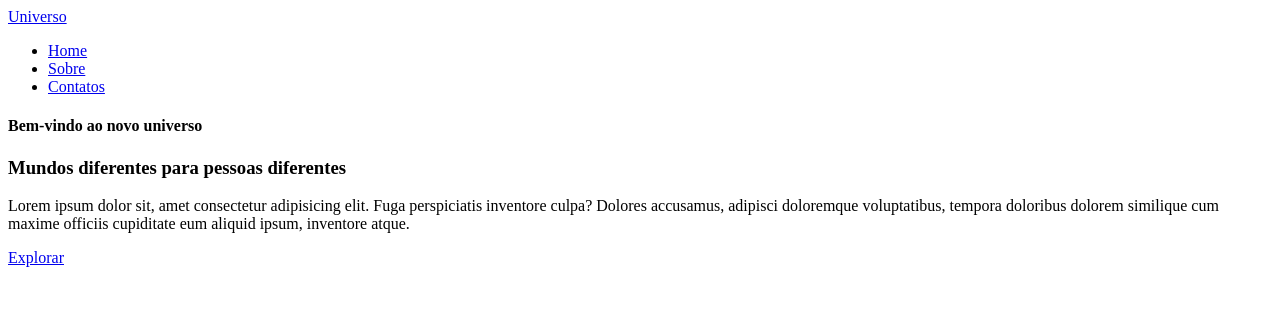
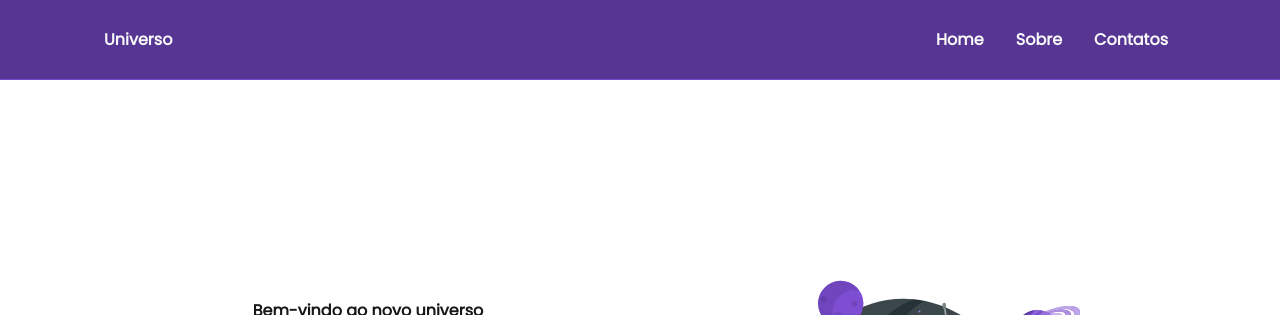
Before and after one commit to feperonica/portifolio_fundweb, a plain HTML site: page index.html in a window 1280 px wide. Shown: the top 315 px of the page. Drawn offline with Linux system fonts and the light colour scheme.

Commit message:
:sparkles: Criação da Folha de Estilos - styles.css

```diff
--- /dev/null
+++ b/assets/css/style.css
@@ -0,0 +1,151 @@
+/* RESETAR CONFIGURAÇÕES DO NAVEGADOR */
+
+*{
+    margin: 0;
+    padding: 0;
+    box-sizing: border-box;
+    text-decoration: none;
+    font-weight: 400;
+    outline: none;
+    font-family: 'Poppins', sans-serif;
+}
+
+/* VARIAVEIS DE CORES */
+
+:root {
+    --purple-200: #9a7bd1;
+    --purple-500: #6b36c8;
+    --purple-800: #441f88;
+    --gray-200: #cccccc;
+    --gray-400: #505861;
+    --black-800: #171717;
+    --white: #F9F9F9;
+}
+
+html {
+    width: 100%;
+    height: 100vh;
+    scroll-behavior: smooth;
+}
+
+body {
+    background-color: var (--gray-200);
+    color: var(--black-800);
+    -webkit-font-smoothing: antialiased;
+    -moz-osx-font-smoothing: grayscale;
+}
+
+button, a {
+    cursor: pointer;
+}
+
+.botao{
+    padding: 0.5rem 2rem;
+    border: 1px solid var(--purple-800);
+    border-radius: 0.75rem;
+    font-size: 1rem;
+    font-weight: 700;
+    text-align: center;
+    color: var(--purple-800);
+    background-color: none;
+}
+
+.botao:hover{
+    color: var(--white);
+    background-color: var(--purple-800);
+}
+
+.flex {
+    display: flex;
+    justify-content: center;
+    align-items: center;
+}
+
+/* Header */
+
+.menu_container{
+    position: sticky;
+    top: 0;
+    width: 100%;
+    height: 5rem;
+    background-color: var(--purple-800);
+    border-bottom: 1px solid var(--purple-500);
+    filter: opacity(0.9);
+    z-index: 1000;
+}
+
+.menu_container a{
+    font-weight: 700;
+    color: var(--white)
+}
+
+.menu_container a:hover{
+    color: var(--purple-200);
+}
+
+.menu_content{
+    display: flex;
+    justify-content: space-between;
+    align-items: center;
+    width: 100%;
+    height: 100%;
+    max-width: 1120px;
+    padding: 0 1.5rem;
+}
+
+.menu_list{
+    display: flex;
+    text-align: center;
+    list-style: none;
+    margin: 0;
+    padding: 0;
+}
+
+.menu_list li{
+    margin-left: 1rem;
+}
+
+.menu_list a{
+    display: block;
+    padding: 0.5rem;
+}
+
+/* Home */
+
+.home_container{
+    height: calc(100vh - 6.25rem);
+    max-width: 1120px;
+    margin: 1rem auto;
+    padding: 0 1rem;
+}
+
+.home_container p,h1,h4{
+    text-align: center;
+}
+
+.home_container h1{
+    font-size: 2.25rem;
+    font-weight: 700;
+    line-height: 3rem;
+}
+
+.home_container h4{
+    font-weight: 700;
+}
+
+.home_container p{
+    margin: 1rem 0;
+}
+
+.home_container .botao{
+    width: 40%;
+}
+
+.home_content{
+    flex-direction: column;
+    width: 50vw;
+}
+
+.home_content img{
+    width: 75%;
+}
--- a/index.html
+++ b/index.html
@@ -1,30 +1,42 @@
 <!DOCTYPE html>
 <html lang="pt-br">
 <head>
+
+    <!-- Servidores de Fontes do Google -->
+    <link rel="preconnect" href="https://fonts.googleapis.com">
+    <link rel="preconnect" href="https://fonts.gstatic.com" crossorigin>
+
+    <!-- Fonte do Google - Poppins -->
+    <link href="https://fonts.googleapis.com/css2?family=Poppins&display=swap" rel="stylesheet">
     <meta charset="UTF-8">
     <meta name="viewport" content="width=device-width, initial-scale=1.0">
     <meta name="description" content="Projeto Portifólio do Felipe, desenvolvedor web fullstack">
     <meta name="author" content="Felipe Peronica">
     <meta name="keywords" content="Portifólio, desenvolvedor, web, fullstack, Felipe Peronica, HTML, CSS, JavaScript">
     <link rel="icon" href="./assets/img/favicon.svg" />
+
+    <!-- Link para o arquivo CSS -->
+    <link rel="stylesheet" href="./assets/css/style.css" />
+
 <title>Portifólio do Felipe</title>
+
 </head>
 <body>
 
     <!-- Cabeçalho da página -->
-    <header>
-        <div id="header_content">
+    <header = class="flex menu_container " >
+        <div id="header_content" class= "menu_content">
             <!-- Título do cabeçalho -->
              <div id="titulo">
                 <a href="#">Universo</a>
              </div>
 
              <!-- Menu -->
-              <div id="menu">
+              <div id="menu" class="flex">
 
                     <!-- Barra de Navegação -->
                      <nav>
-                        <ul>
+                        <ul class="flex menu_list">
                             <li><a href="#">Home</a></li>
                             <li><a href="#about">Sobre</a></li>
                             <li><a href="#contact">Contatos</a></li>
@@ -37,18 +49,19 @@
     <!-- Seção Principal da pagina -->
     <main>
         <!-- Seção Home -->
-        <section id="home">
+        <section id="home" class="flex home_container">
 
-            <article id="home_texto">
+            <article id="home_texto" class="flex home_content">
 
                 <h4>Bem-vindo ao novo universo</h4>
                 <h1>Mundos diferentes para pessoas diferentes</h1>
                 <p>Lorem ipsum dolor sit, amet consectetur adipisicing elit. Fuga perspiciatis inventore culpa? Dolores accusamus, adipisci doloremque voluptatibus, tempora doloribus dolorem similique cum maxime officiis cupiditate eum aliquid ipsum, inventore atque.</p>
-                <a href="https://github.com/feperonica" target="_blank">Explorar</a>
+                <a href="https://github.com/feperonica" target="_blank" class="botao" >Explorar</a>
             </article>
 
-            <article id="home_imagem">
-                <img src="./assets/img/astronauta.svg" alt="Capacete do astronauta com animação"
+            <!-- Imagem da seção  Home -->
+            <article id="home_imagem" class="flex home_content">
+                <img src="./assets/img/astronauta.svg" alt="Capacete do astronauta com animação">
             </article>
         </section>
 
@@ -59,7 +72,7 @@
             <h1>Sobre Mim</h1>
             <p>Lorem ipsum dolor sit, amet consectetur adipisicing elit. Fuga perspiciatis inventore culpa? Dolores accusamus, adipisci doloremque voluptatibus, tempora doloribus dolorem similique cum maxime officiis cupiditate eum aliquid ipsum, inventore atque.</p>
                 <article id="about_texto">
-                <a href="https://github.com/feperonica" target="_blank">Github</a>
+                <a href="https://github.com/feperonica" target="_blank" class="botao">Github</a>
                 <p> 200 seguidores </p>
                 <p> 20 repositorios</p>
                 </article>
@@ -100,7 +113,7 @@
                 <label for="mensagem">Mensagem</label>
                 <textarea id="mensagem" name="mensagem" placeholder="Digite a sua mensagem" required></textarea>
 
-                <button type="submit">Enviar</button>
+                <button type="submit" class="botao">Enviar</button>
             </form>
         </section>
     </main>
```
Lines whose indentation alone changed are shown as unchanged.
